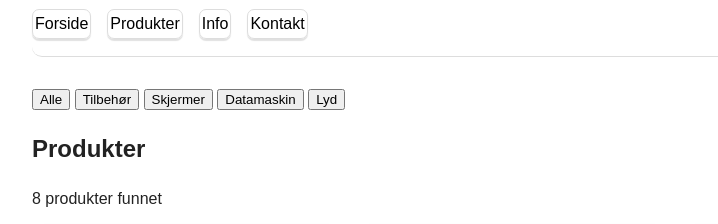
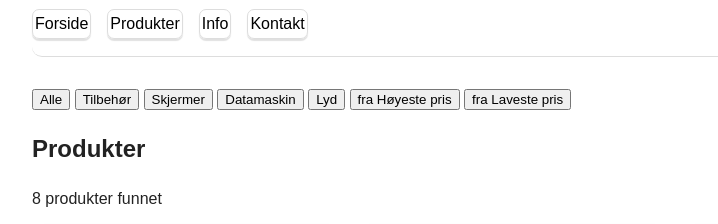
Before and after one commit to CoderCat709/JavaScript_Kurs, a plain HTML site: page produktside.html in a window 1280 px wide. Shown: the part 114-338 px from the top of the page, 128-846 px from the left. Drawn offline with Linux system fonts and the light colour scheme.

Commit message:
husebysalg_v6_v3

```diff
--- a/produktside.html
+++ b/produktside.html
@@ -33,6 +33,8 @@
             <button class="filterKnapp" data-kategori="Skjerm">Skjermer</button>
             <button class="filterKnapp" data-kategori="Datamaskin">Datamaskin</button>
             <button class="filterKnapp" data-kategori="Lyd">Lyd</button>
+            <button class="filterKnapp" data-kategori="hoypris">fra Høyeste pris</button>
+            <button class="filterKnapp" data-kategori="lavpris">fra Laveste pris</button>
         </div>
         <h2 id="tittel">Produkter</h2>
         <p id="antallTreff"></p>
```
Also changed, not shown: 1 other file.
